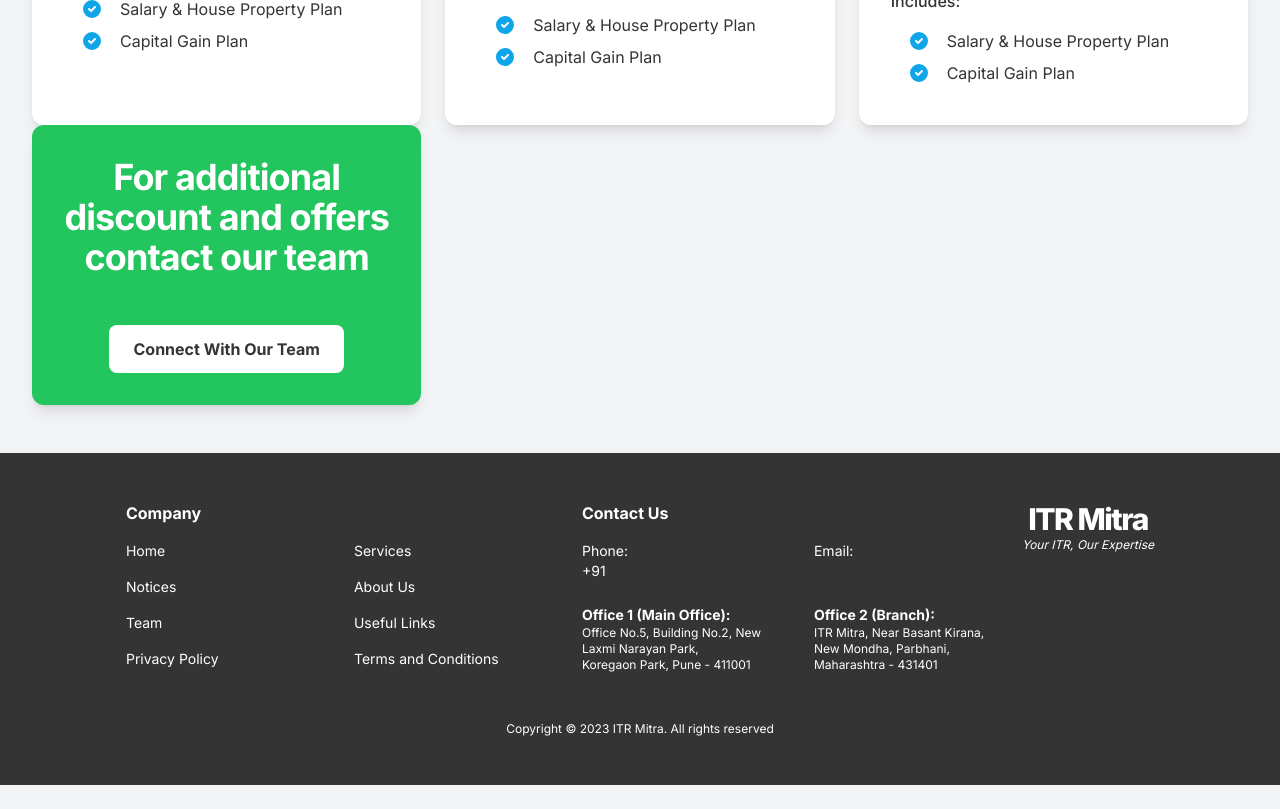
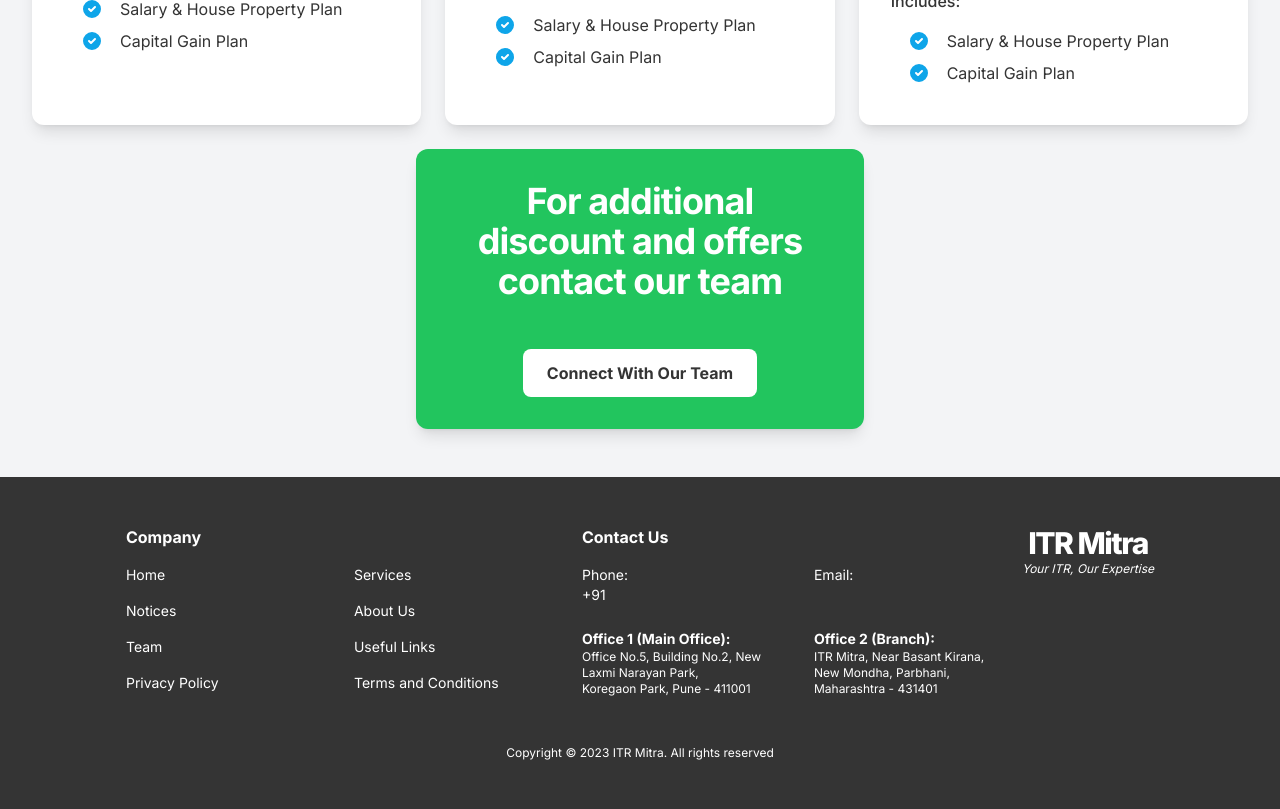
Before and after one commit to itrmitra/itrmitra, a Next.js app: page /services in a window 1280 px wide. Shown: the part 1720-2529 px from the top of the page. Before the commit the page ends 2505 px from the top, so only its background shows below. Built offline with nearby package versions, Linux system fonts and the light colour scheme.

Commit message:
Update services.tsx

```diff
--- a/src/pages/services.tsx
+++ b/src/pages/services.tsx
@@ -31,13 +31,14 @@ export default function Services() {
                     ))}
 
                 </div>
-                 <div className="grid grid-cols-1 gap-6 text-left md:grid-cols-2 lg:grid-cols-3">
-                <div className="flex flex-col items-center justify-center gap-8 rounded-xl bg-green-500 p-8 text-center text-white shadow-lg">
+                <div className="mt-6 flex justify-center">
+    <div className="flex w-full max-w-md flex-col items-center justify-center gap-8 rounded-xl bg-green-500 p-8 text-center text-white shadow-lg">
         <h1 className="mb-4 text-3xl font-bold tracking-tight lg:text-4xl">
             For additional <br />
             discount and offers <br />
             contact our team
         </h1>
+
         <Link
             href="/#form-filing-section"
             className={cn(buttonVariants(), "bg-white text-dark-gray")}
```
Lines whose indentation alone changed are shown as unchanged.
